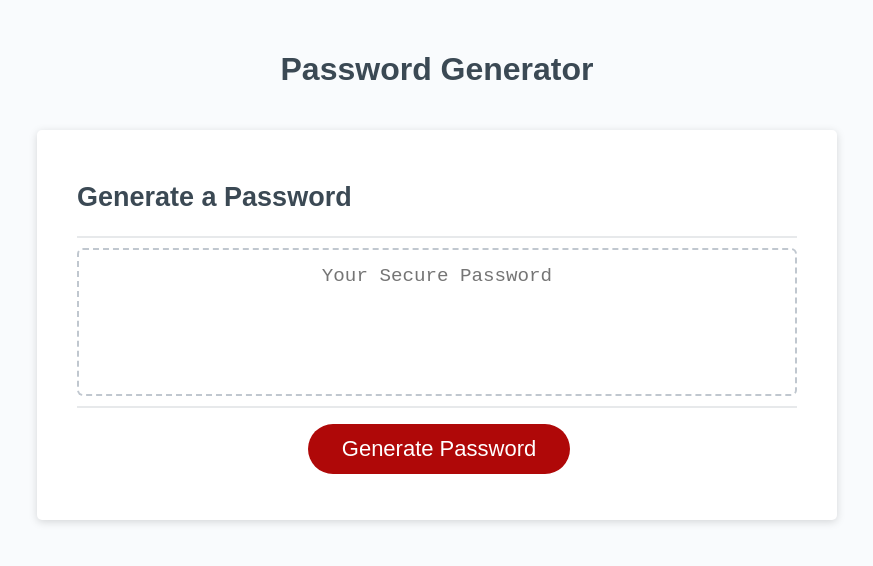
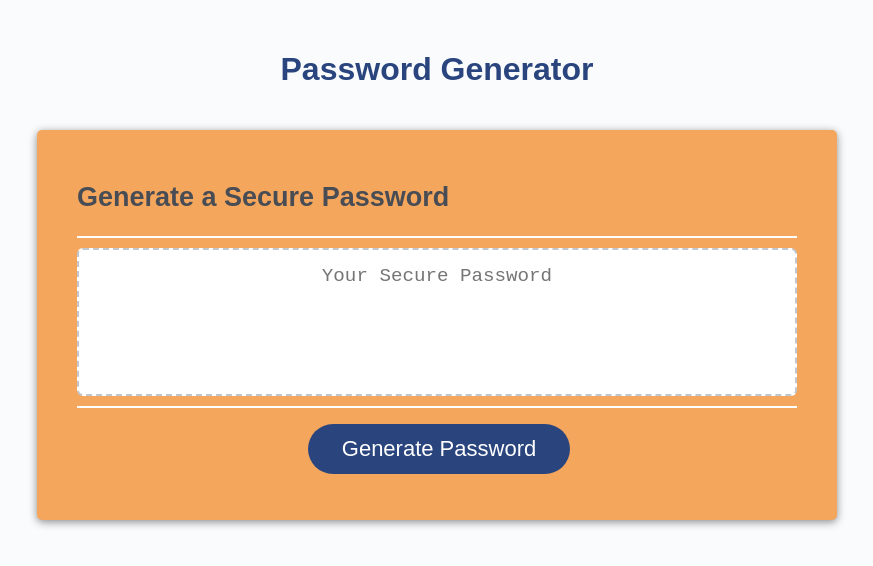
Before and after one commit to estilbee/Password-Generator, a plain HTML site: page index.html in a window 1280 px wide. Shown: the whole page, without its empty margins (203-1076 px from the left). Drawn offline with Linux system fonts and the light colour scheme.

Commit message:
edited styling colors and added hover color to button

```diff
--- a/index.html
+++ b/index.html
@@ -14,7 +14,7 @@
       </header>
       <div class="card">
         <div class="card-header">
-          <h2>Generate a Password</h2>
+          <h2>Generate a Secure Password</h2>
         </div>
         <div class="card-body">
           <textarea
--- a/style.css
+++ b/style.css
@@ -27,15 +27,15 @@ header {
   text-align: center;
   padding: 20px;
   padding-top: 0px;
-  color: hsl(206, 17%, 28%);
+  color: rgb(42, 69, 126);
 }
 
 .card {
-  background-color: hsl(0, 0%, 100%);
+  background-color: hsl(29, 87%, 66%);
   border-radius: 5px;
   border-width: 1px;
-  box-shadow: rgba(0, 0, 0, 0.15) 0px 2px 8px 0px;
-  color: hsl(206, 17%, 28%);
+  box-shadow: rgba(0, 0, 0, 0.45) 0px 2px 8px 0px;
+  color: rgb(72, 76, 84);
   font-size: 18px;
   margin: 0 auto;
   max-width: 800px;
@@ -46,7 +46,7 @@ header {
   content: " ";
   display: block;
   width: 100%;
-  background: #e7e9eb;
+  background: #ffffff;
   height: 2px;
 }
 
@@ -62,7 +62,7 @@ header {
   content: " ";
   display: block;
   width: 100%;
-  background: #e7e9eb;
+  background: #ffffff;
   height: 2px;
 }
 
@@ -74,7 +74,7 @@ header {
 
 .btn {
   border: none;
-  background-color: hsl(360, 91%, 36%);
+  background-color: rgb(42, 69, 126);
   border-radius: 25px;
   box-shadow: rgba(0, 0, 0, 0.1) 0px 1px 6px 0px rgba(0, 0, 0, 0.2) 0px 1px 1px
     0px;
@@ -86,6 +86,10 @@ header {
   padding: 14px 34px;
   text-align: center;
   cursor: pointer;
+}
+
+.btn:hover{
+  background-color: rgb(105, 161, 230);
 }
 
 button[disabled] {
```
